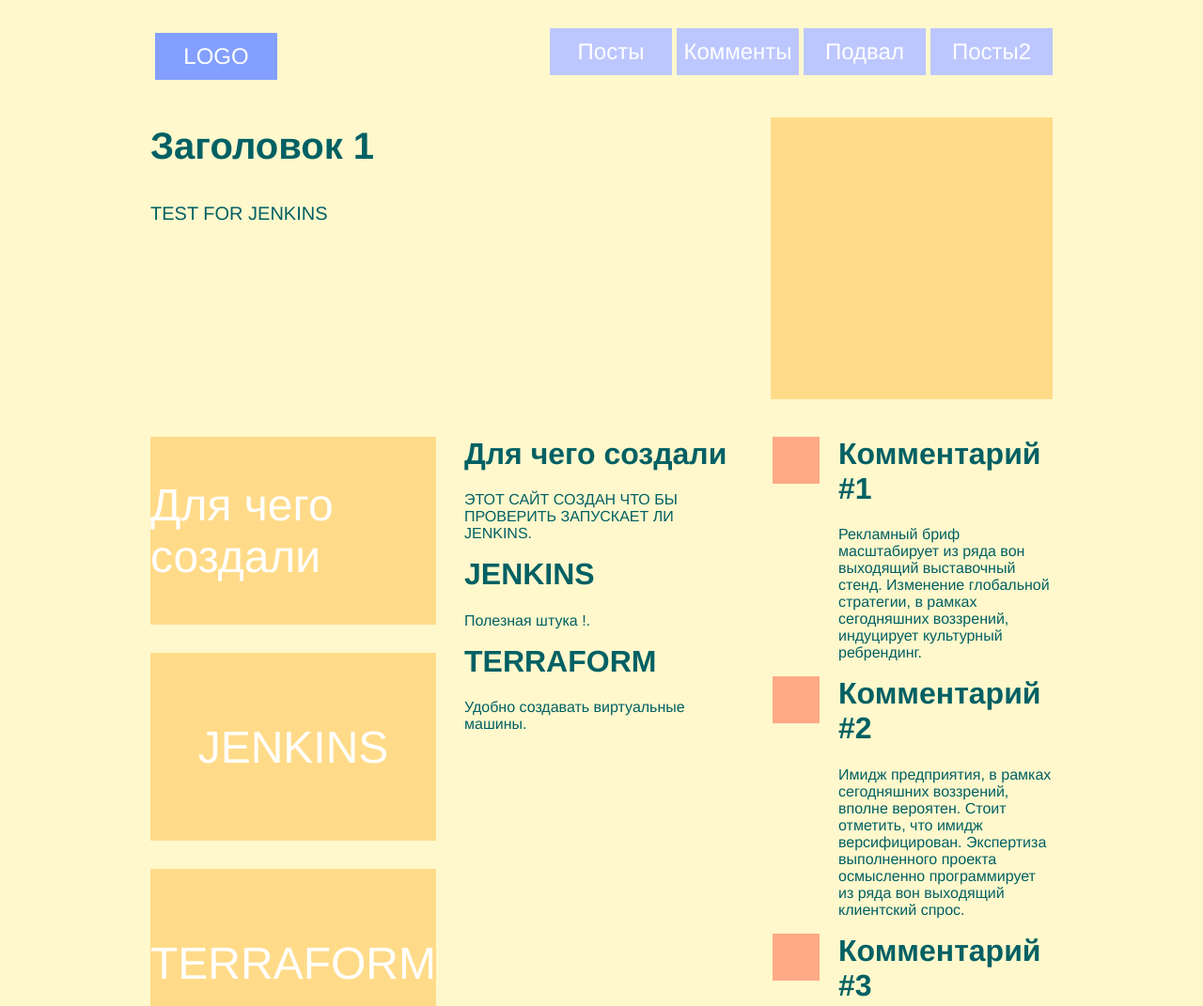
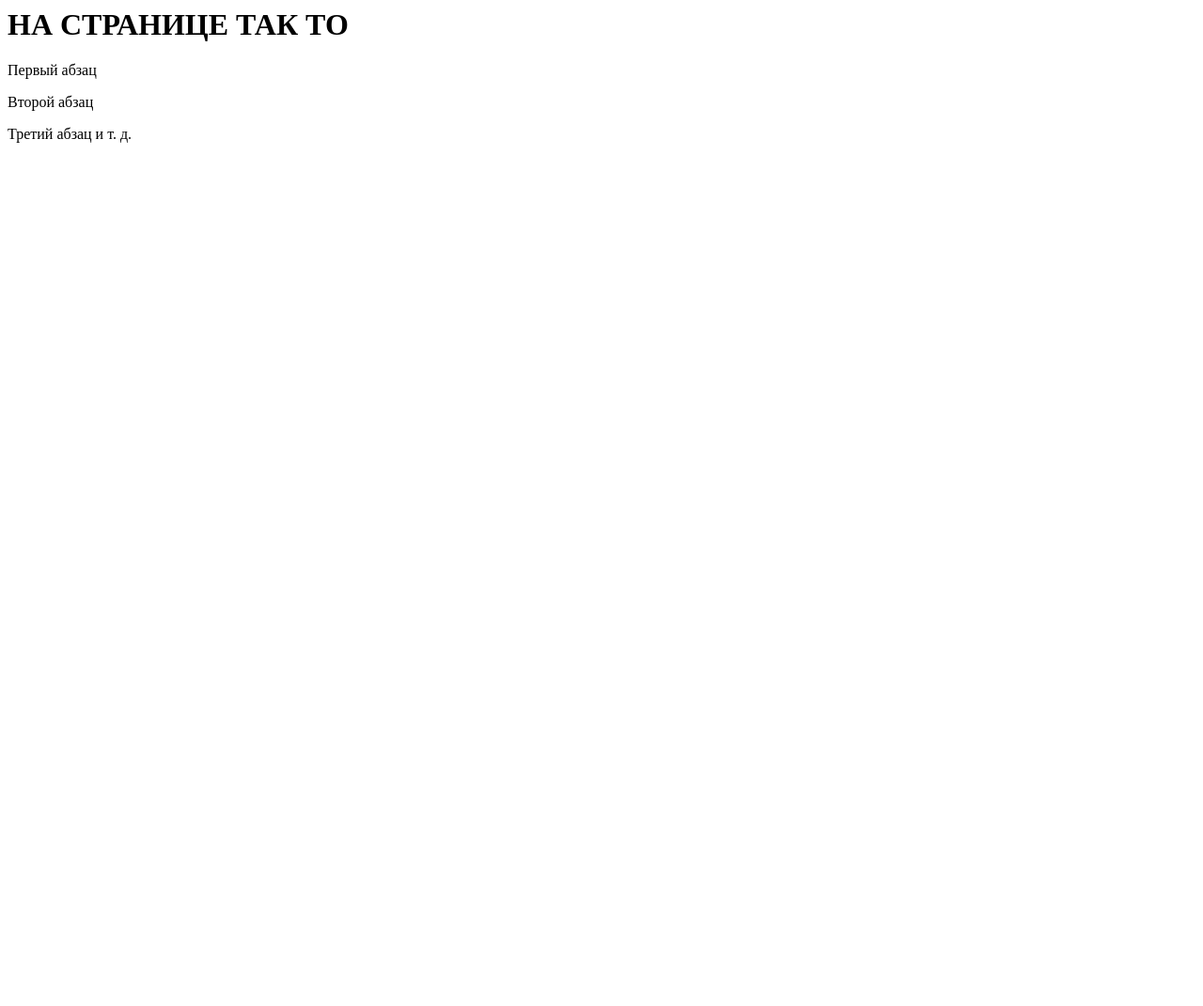
Before and after one commit to Sydorov536st/Jenkins, a plain HTML site: page index.html in a window 1280 px wide. Shown: the top 1071 px of the page at 94% size. After the commit the page ends 800 px from the top, so only its background shows below. Drawn offline with Linux system fonts and the light colour scheme.

Commit message:
index.html

```diff
--- a/index.html
+++ b/index.html
@@ -1,279 +1,15 @@
-<!DOCTYPE html>
-<html lang="ru" >
+<!DOCTYPE html PUBLIC"-//W3C//DTD HTML 4.01 Transitional//EN">
+<html>
 <head>
-<meta charset="UTF-8">
-<title>SydorovKruhlov536st</title>
-<style type="text/css">
-a{
-color: #fff;
-text-decoration: none;
-}
-html{
-background: #FFF8CC;
-min-height: 100%;
-font-family: Helvetica;
-display: flex;
-flex-direction: column;
-}
-body{
-margin: 0;
-padding: 0 15px;
-display: flex;
-flex-direction: column;
-flex: auto;
-}
-h1{
-margin-top: 0;
-}
-h1, p{
-color: #006064;
-}
-img{
-border: 0;
-}
-.header{
-width: 100%;
-min-width: 460px;
-max-width: 960px;
-margin: 0 auto 30px;
-padding: 30px 0 10px;
-display: flex;
-flex-wrap: wrap;
-justify-content: space-between;
-box-sizing: border-box;
-}
-.logo{
-font-size: 1.5rem;
-color: #fff;
-text-decoration: none;
-margin: 5px 0 0 5px;
-justify-content: center;
-align-items: center;
-display: flex;
-flex: none;
-align-items: center;
-background: #839FFF;
-width: 130px;
-height: 50px;
-}
-.nav{
-margin: -5px 0 0 -5px;
-display: flex;
-flex-wrap: wrap;
-}
-.nav-item{
-background: #BDC7FF;
-width: 130px;
-height: 50px;
-font-size: 1.5rem;
-color: #fff;
-text-decoration: none;
-display: flex;
-margin: 5px 0 0 5px;
-justify-content: center;
-align-items: center;
-}
-.sqr{
-height: 300px;
-width: 300px;
-background: #FFDB89;
-}
-
-.main{
-width: 100%;
-min-width: 460px;
-max-width: 960px;
-margin: auto;
-flex: auto;
-box-sizing: border-box;
-}
-.box{
-font-size: 1.25rem;
-line-height: 1.5;
-margin: 0 0 40px -50px;
-display: flex;
-flex-wrap: wrap;
-justify-content: center;
-}
-.box-base{
-margin-left: 50px;
-flex: 1 0 430px;
-}
-.box-side{
-margin-left: 50px;
-font: none;
-}
-.box-img{
-max-width: 100%;
-height: auto;
-}
-.content{
-margin-bottom: 30px;
-display: flex;
-flex-wrap: wrap;
-}
-.banners{
-flex: 1 1 200px;
-}
-.banner{
-background: #FFDB89;
-width: 100%;
-min-width: 100px;
-min-height: 200px;
-font-size: 3rem;
-color: #fff;
-margin: 0 0 30px 0;
-display: flex;
-justify-content: center;
-align-items: center;
-}
-.posts{
-margin: 0 0 30px 30px;
-flex: 1 1 200px;
-}
-.comments{
-margin: 0 0 30px 30px;
-flex: 1 1 200px;
-}
-.comment{
-display: flex;
-}
-.comment-side{
-padding-right: 20px;
-flex: none;
-}
-.comment-base{
-flex: auto;
-}
-.comment-avatar{
-background: #FFA985;
-width: 50px;
-height: 50px;
-}
-.footer{
-background: #FF3366;
-width: 100%;
-max-width: 960px;
-min-width: 460px;
-color: #fff;
-margin: auto;
-padding: 15px;
-box-sizing: border-box;
-}
-
-@media screen and  (max-width: 800px) {
-.banners{
-margin-left: -30px;
-display: flex;
-flex-basis: 100%;
-}
-.banner{
-margin-left: 30px;
-}
-.posts{
-margin-left: 0;
-}
-}
-@media screen and  (max-width: 600px) {
-.content{
-display: block;
-}
-.banners{
-margin: 0;
-display: block;
-}
-.banner{
-margin-left: 0;
-}
-.posts{
-margin: 0;
-}
-}
-</style>
+<meta http-equiv="Content-Type" content="text/html; charset=UTF-8">
+<title>РАБОТАЕТ</title>
 </head>
 <body>
-<header class="header">
-<a class="logo">
-LOGO
-</a>
-<nav class="nav">
-<a href="#posts" class="nav-item">Посты</a>
-<a href="#comments" class="nav-item">Комменты</a>
-<a href="#footer" class="nav-item">Подвал</a>
-<a href="#posts" class="nav-item">Посты2</a>
-</nav>
+<h1>НА СТРАНИЦЕ ТАК ТО</h1>
+<p>Первый абзац</p>
+<p>Второй абзац</p>
+<p>Третий абзац и т. д.</p>
 
-</header>
-<main class="main">
-<div class="box">
-<div class="box-base">
-<h1>Заголовок 1</h1>
-<p>TEST FOR JENKINS</p>
-</div>
-<div class="box-side">
-<div class="sqr">
 
-</div>
-</div>
-</div>
-<div class="content">
-<div class="banners">
-<div class="banner">Для чего создали</div>
-<div class="banner">JENKINS</div>
-<div class="banner">TERRAFORM</div>
-</div>
-<div class="posts"  id="posts">
-<div class="post">
-<h1>Для чего создали</h1>
-<p>ЭТОТ САЙТ СОЗДАН ЧТО БЫ ПРОВЕРИТЬ ЗАПУСКАЕТ ЛИ JENKINS.</p>
-</div>
-<div class="post">
-<h1>JENKINS</h1>
-<p>Полезная штука !. </p>
-</div>
-<div class="post">
-<h1>TERRAFORM</h1>
-<p>Удобно создавать виртуальные машины.</p>
-</div>
-</div>
-<div class="comments"  id="comments">
-<div class="comment">
-<div class="comment-side">
-<div class="comment-avatar">
-
-</div>
-</div>
-<div class="comment-base">
-<h1 class="comment-title">Комментарий #1</h1>
-<p>Рекламный бриф масштабирует из ряда вон выходящий выставочный стенд. Изменение глобальной стратегии, в рамках сегодняшних воззрений, индуцирует культурный ребрендинг.</p>
-</div>
-</div>
-<div class="comment">
-<div class="comment-side">
-<div class="comment-avatar">
-
-</div>
-</div>
-<div class="comment-base">
-<h1 class="comment-title">Комментарий #2</h1>
-<p>Имидж предприятия, в рамках сегодняшних воззрений, вполне вероятен. Стоит отметить, что имидж версифицирован. Экспертиза выполненного проекта осмысленно программирует из ряда вон выходящий клиентский спрос. </p>
-</div>
-</div>
-<div class="comment">
-<div class="comment-side">
-<div class="comment-avatar">
-
-</div>
-</div>
-<div class="comment-base">
-<h1 class="comment-title">Комментарий #3</h1>
-<p>Представляется логичным, что особенность рекламы нейтрализует потребительский сегмент рынка. Изменение глобальной стратегии редко соответствует рыночным ожиданиям. </p>
-</div>
-</div>
-</div>
-</div>
-</main>
-<footer class="footer"  id="footer">
-Подвал сайта расположен, как это ни странно внизу, здесь можно разместить контакты и другую информацию...
-</footer>
 </body>
+</html>
```
